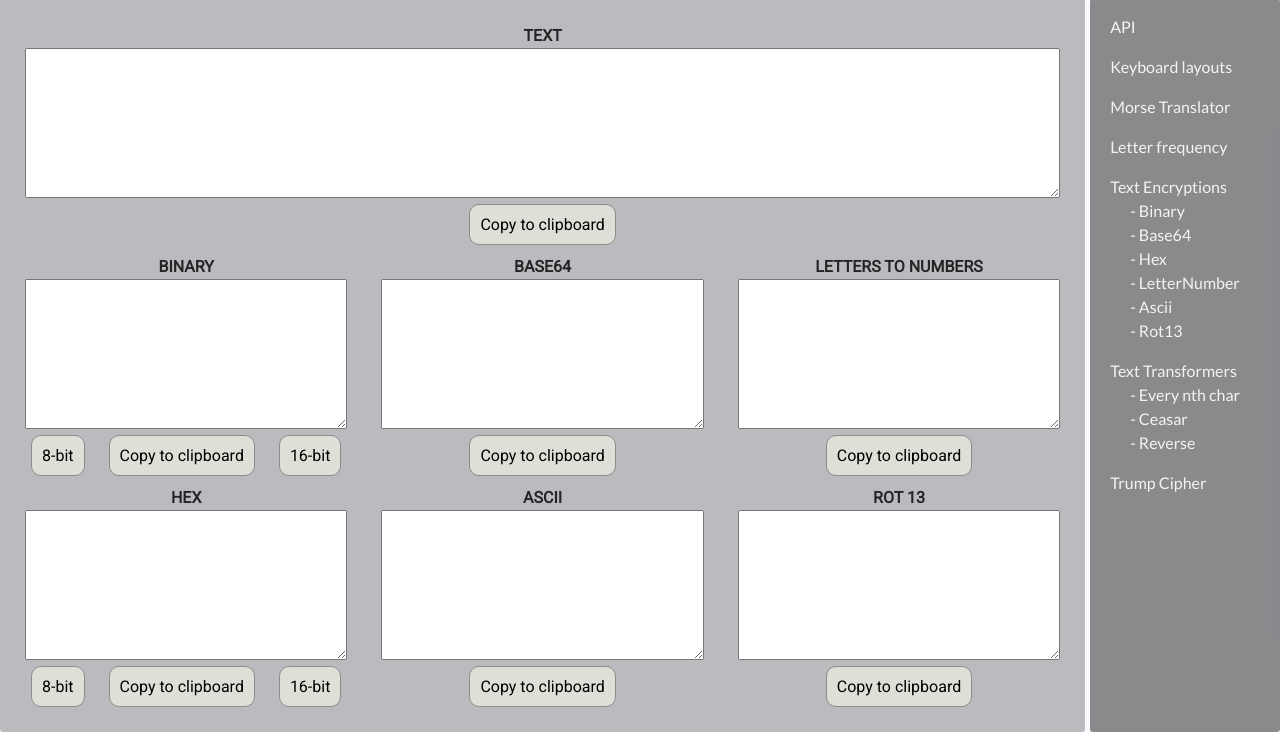
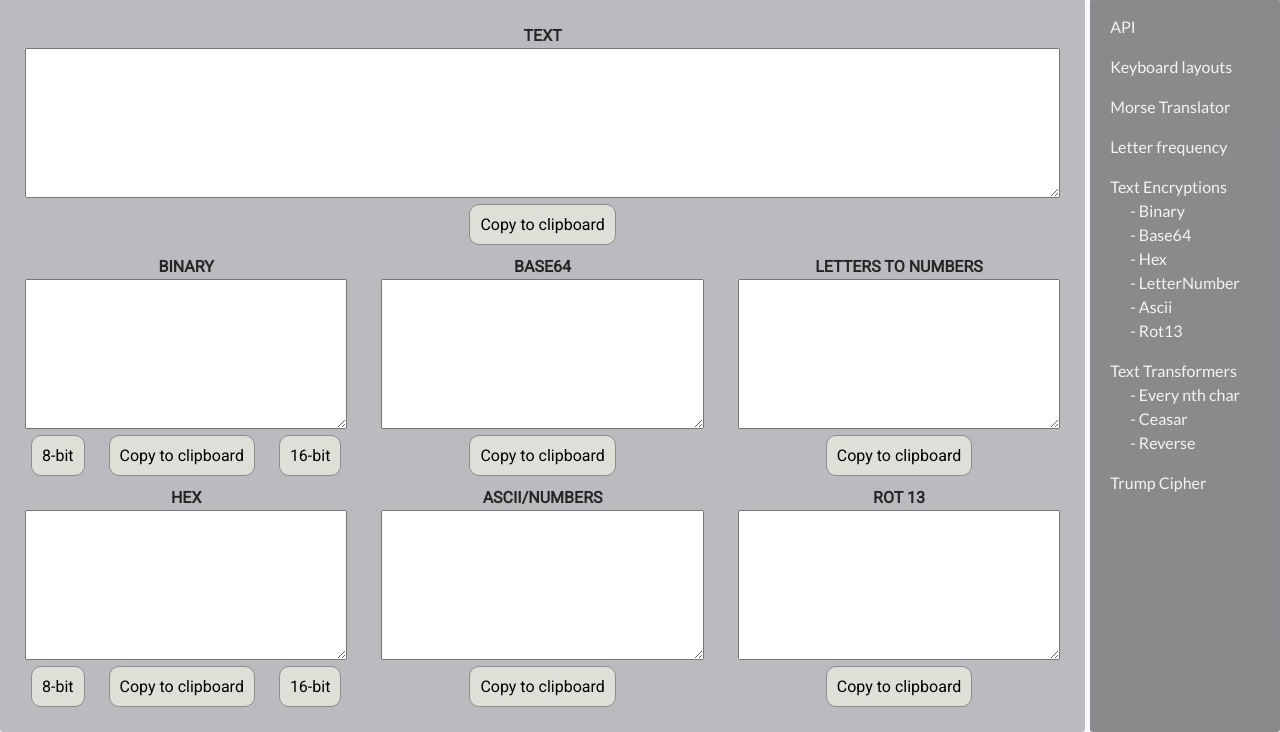
Before and after one commit to Hagesjo/decode-web, a Django app: page / in a window 1280 px wide. Shown: the part 126-858 px from the top of the page. Run offline with Django 3.2, Linux system fonts and the light colour scheme.

Commit message:
Add number to ascii description

```diff
--- a/main/templates/main/common.html
+++ b/main/templates/main/common.html
@@ -35,7 +35,7 @@
             <button class="btn copy" data-clipboard-target="#base64" type="button">Copy<span class="big-screen"> to clipboard</span></button>
         </article>
         <article class="base">
-            <h3>ASCII</h3>
+            <h3>ASCII/Numbers</h3>
             <textarea class="ascii" id="ascii"></textarea>
             <br>
             <button class="btn copy" data-clipboard-target="#ascii" type="button">Copy<span class="big-screen"> to clipboard</span></button>
```
